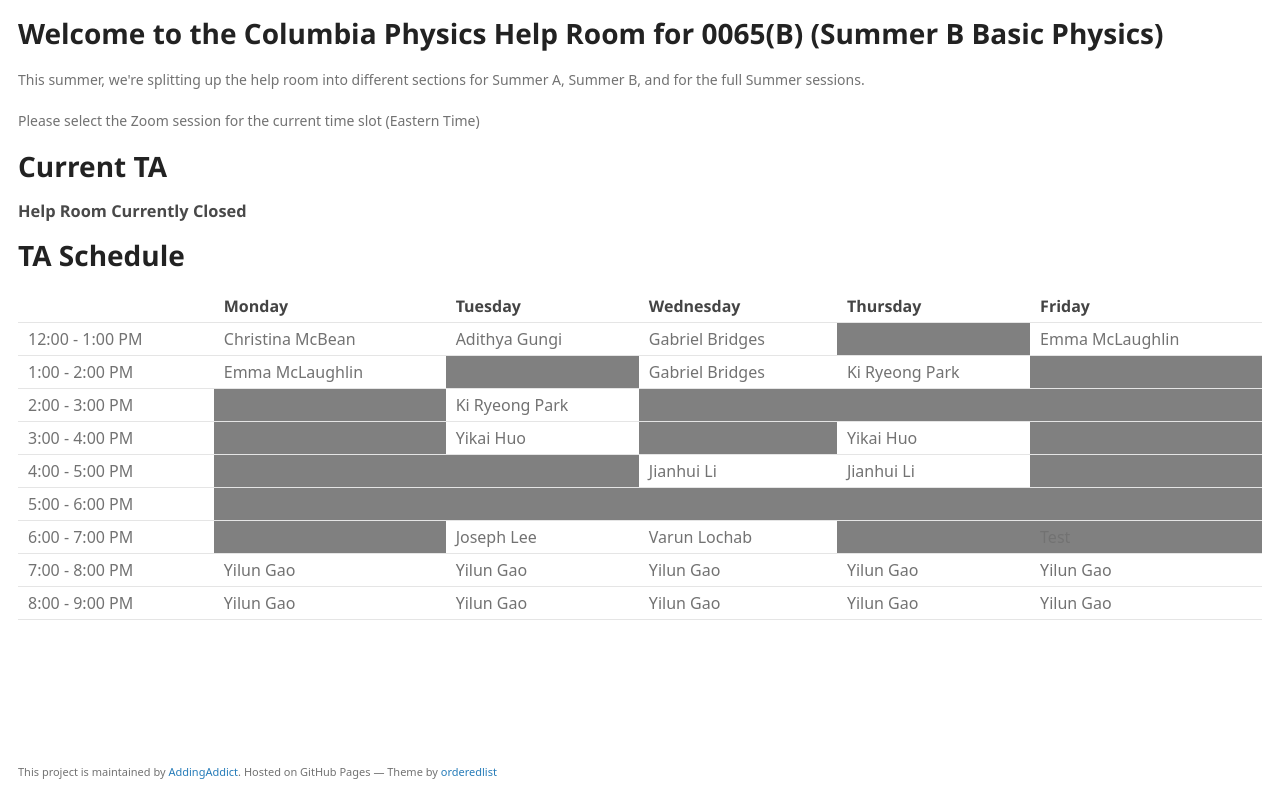
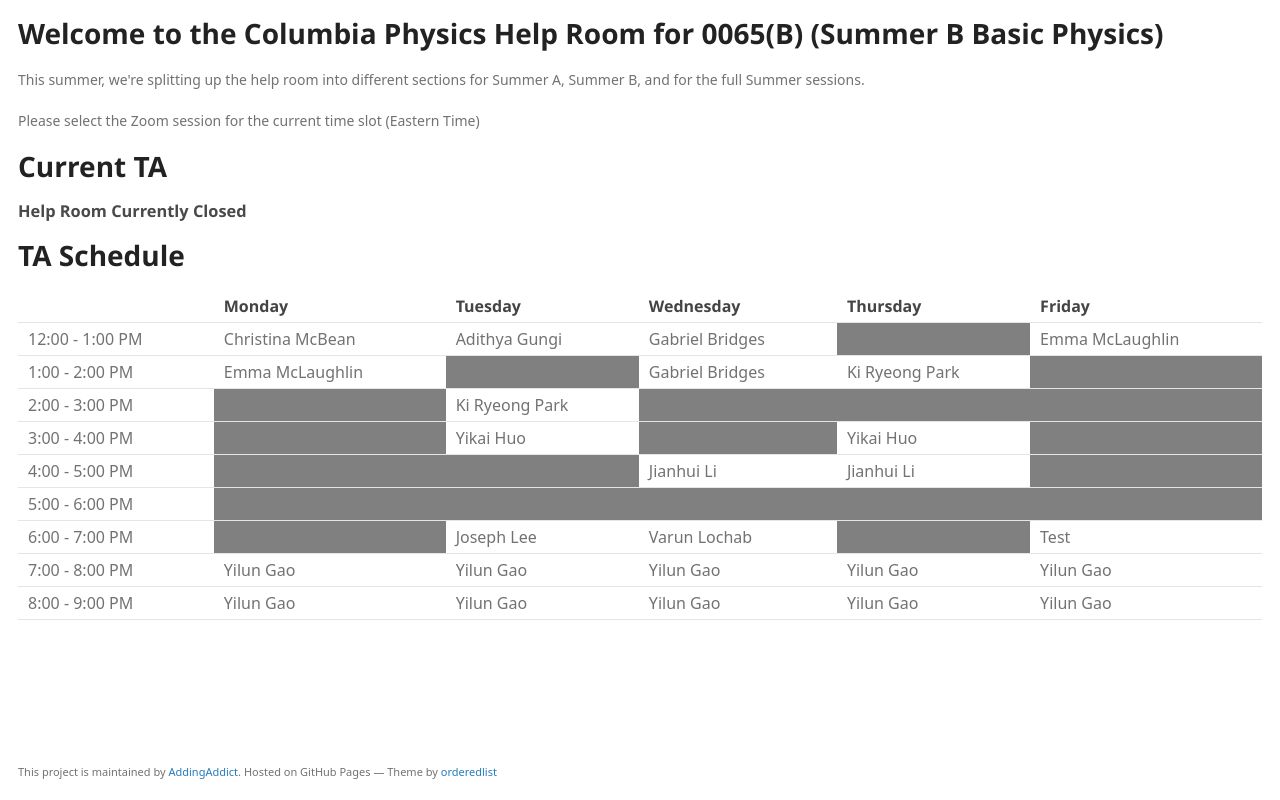
Before and after one commit to ahol77/ColumbiaPhysicsHelpRoom, a plain HTML site: page B0/index.html in a window 1280 px wide. Drawn offline with Linux system fonts and the light colour scheme; a web font is replaced by a local one.

Commit message:
Update index.html

```diff
--- a/B0/index.html
+++ b/B0/index.html
@@ -75,7 +75,7 @@
 		<td id="t6">Joseph Lee</td>
 		<td id="w6">Varun Lochab</td>
 		<td id="r6" style="background-color:#808080"></td>
-		<td id="f6" style="background-color:#808080">Test</td>
+		<td id="f6">Test</td>
 	</tr>
 	<tr>
 		<td>7:00 - 8:00 PM</td>
```
